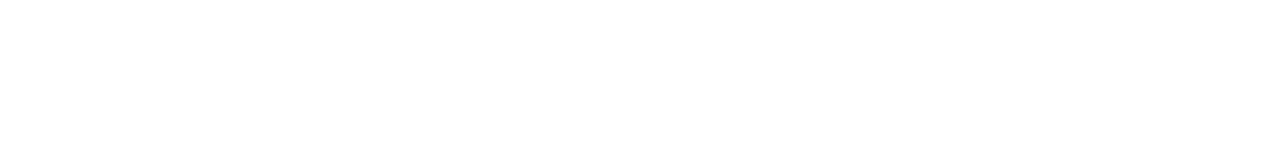
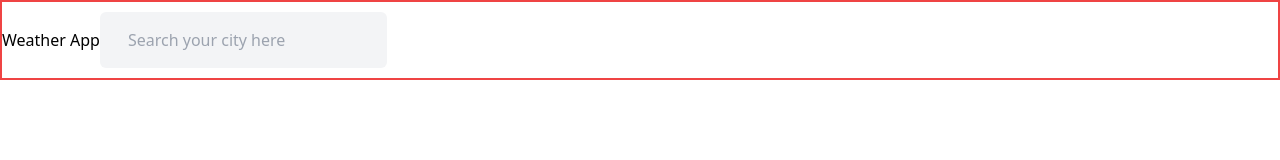
Before and after one commit to MJDevelops/weather_app, a website built with webpack: page index.html in a window 1280 px wide. Built offline with nearby package versions, Linux system fonts and the light colour scheme.

Commit message:
Add styling and change title of dependencies

```diff
--- a/index.html
+++ b/index.html
@@ -8,6 +8,16 @@
   <script src="./dist/main.js" defer></script>
 </head>
 <body>
+  <div id="nav">
+    <div class="app-name">
+      <p>Weather App</p>
+    </div>
+    <div class="search">
+      <input type="text" placeholder="Search your city here">
+    </div>
+    <div class="dates">
 
+    </div>
+  </div>
 </body>
 </html>
--- a/package.json
+++ b/package.json
@@ -13,7 +13,7 @@
   "keywords": [],
   "author": "",
   "license": "ISC",
-  "dependencies": {
+  "devDependencies": {
     "@babel/core": "^7.21.8",
     "@babel/preset-env": "^7.21.5",
     "autoprefixer": "^10.4.14",
--- a/src/style.css
+++ b/src/style.css
@@ -1,3 +1,23 @@
 @import "tailwindcss/base";
 @import "tailwindcss/components";
 @import "tailwindcss/utilities";
+
+#nav {
+    @apply flex items-center border-2 border-red-500 h-[10vh] w-[100vw];
+}
+
+#nav .dates {
+    @apply flex flex-col;
+}
+
+#nav .search {
+    @apply justify-self-end;
+}
+
+#nav .search input {
+    @apply rounded-md h-[30px] bg-gray-100 p-7;
+}
+
+#nav .search input:focus {
+    @apply outline outline-black;
+}
```
